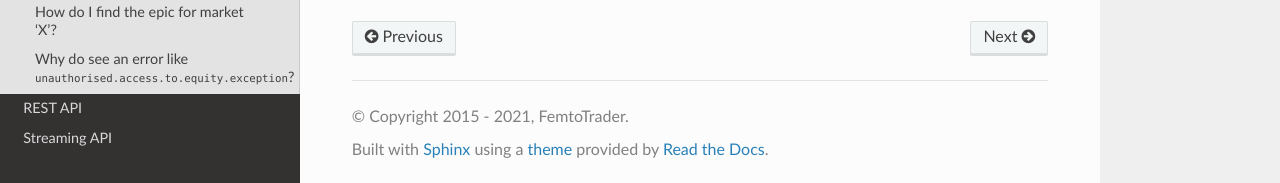
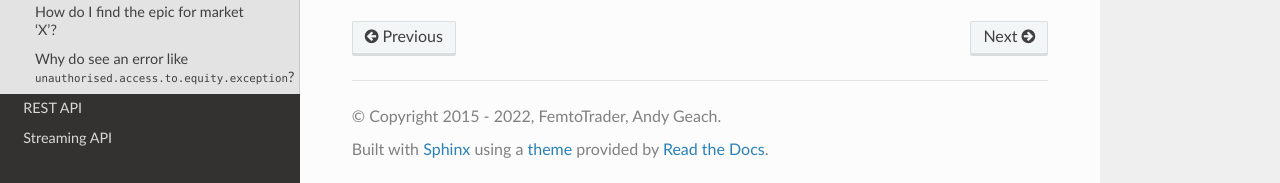
Before and after one commit to ig-python/trading-ig, a Sphinx documentation site: the page built from docs/source/faq.rst, in a window 1280 px wide and 900 px high, scrolled down 7284 px. Shown: the part 714-897 px from the top of the window. Built offline with Sphinx 7.4.7 and the Read the Docs theme 2.0.0, drawn with Linux system fonts in a browser that asks for light colours.

```diff
--- a/README.rst
+++ b/README.rst
@@ -56,7 +56,7 @@ Dependencies
 ------------
 
 A number of dependencies in this project are marked as 'optional', this is *by design*. There is a brief
-explanation in `this FAQ item <https://trading_ig.readthedocs.io/en/latest/faq.html#why-are-some-dependencies-pandas-munch-marked-as-optional-in-pyproject-toml>`_.
+explanation in `this FAQ item <https://trading_ig.readthedocs.io/en/latest/faq.html#optional-dependencies>`_.
 
 For full details, see `pyproject.toml <https://github.com/ig-python/ig-markets-api-python-library/blob/master/pyproject.toml>`_
 
--- a/docs/source/conf.py
+++ b/docs/source/conf.py
@@ -18,7 +18,7 @@
 # -- Project information -----------------------------------------------------
 
 project = 'trading_ig'
-copyright = '2015 - 2021, FemtoTrader'
+copyright = '2015 - 2022, FemtoTrader, Andy Geach'
 author = 'FemtoTrader'
 
 
--- a/docs/source/faq.rst
+++ b/docs/source/faq.rst
@@ -276,7 +276,7 @@ support was added with version 0.0.10 (July 2021). The old style config was remo
 
 
 .. _why-is-pandas-an-optional-dependency-in-pyproject-toml:
-.. _optional_dependencies:
+.. _optional-dependencies:
 
 Why are some dependencies marked as optional in ``pyproject.toml``?
 -------------------------------------------------------------------
```
